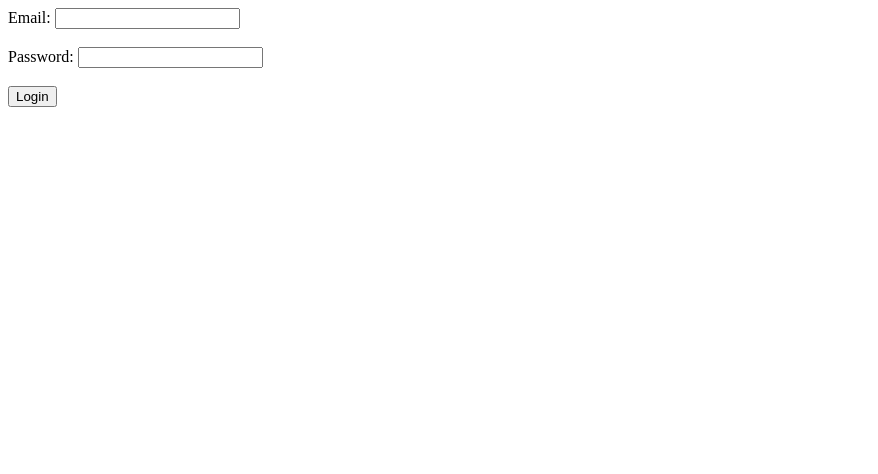
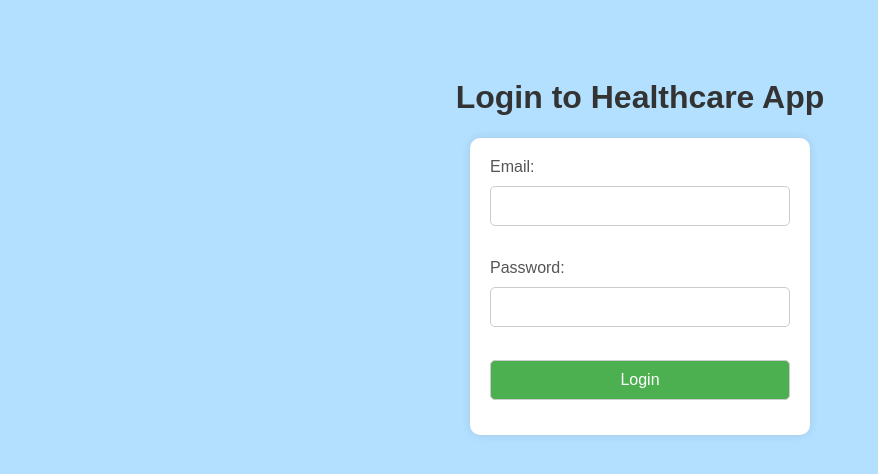
Before and after one commit to siddarthsingh24/HealthCare-Mgmt, a Django app: page /login/ in a window 1280 px wide. Shown: the top 474 px of the page, without its empty margins (0-878 px from the left). Run offline with Django 5.2, Linux system fonts and the light colour scheme.

Commit message:
Update login.html

```diff
--- a/users/templates/users/login.html
+++ b/users/templates/users/login.html
@@ -1,8 +1,62 @@
-<form method="post">
-    {% csrf_token %}
-    <label>Email:</label>
-    <input type="email" name="email" required><br><br>
-    <label>Password:</label>
-    <input type="password" name="password" required><br><br>
-    <input type="submit" value="Login">
-</form>
+<!DOCTYPE html>
+<html>
+<head>
+    <title>Welcome to Healthcare App - Login</title>
+    <style>
+        body {
+            font-family: Arial, sans-serif;
+            background-color: #b3e0ff; /* Light blue background */
+            text-align: center;
+            padding-top: 50px;
+        }
+        form {
+            max-width: 300px;
+            margin: 0 auto;
+            background-color: #fff;
+            padding: 20px;
+            border-radius: 10px;
+            box-shadow: 0 0 10px rgba(0,0,0,0.1);
+        }
+        h1 {
+            color: #333;
+        }
+        label {
+            display: block;
+            text-align: left;
+            margin-bottom: 10px;
+            color: #555;
+        }
+        input[type="email"],
+        input[type="password"],
+        input[type="submit"] {
+            width: 100%;
+            padding: 10px;
+            margin-bottom: 15px;
+            border: 1px solid #ccc;
+            border-radius: 5px;
+            box-sizing: border-box;
+            font-size: 16px;
+        }
+        input[type="submit"] {
+            background-color: #4CAF50;
+            color: white;
+            cursor: pointer;
+            transition: background-color 0.3s;
+        }
+        input[type="submit"]:hover {
+            background-color: #45a049;
+        }
+    </style>
+</head>
+<body>
+    <h1>Login to Healthcare App</h1>
+    <form method="post">
+        {% csrf_token %}
+        <label for="email">Email:</label>
+        <input type="email" id="email" name="email" required><br><br>
+        <label for="password">Password:</label>
+        <input type="password" id="password" name="password" required><br><br>
+        <input type="submit" value="Login">
+    </form>
+</body>
+</html>
```
